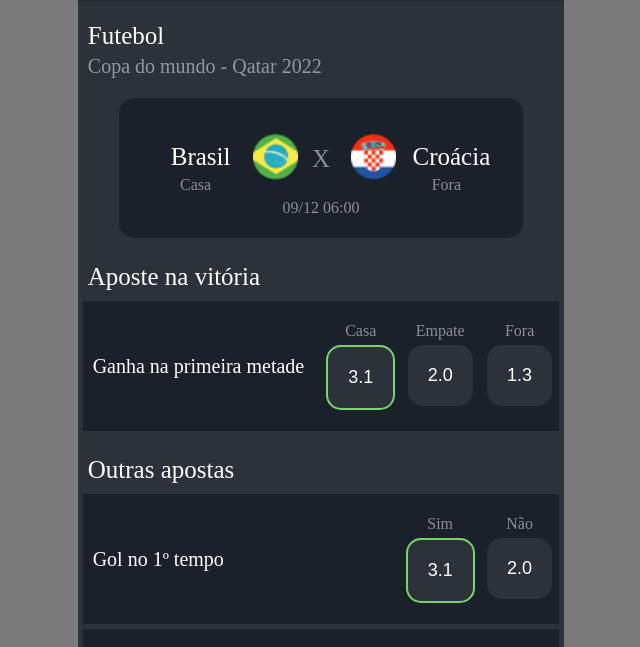
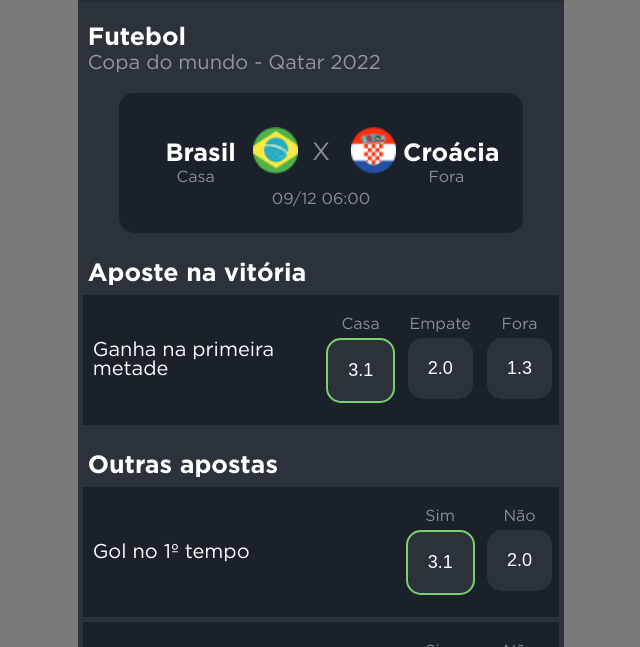
Before and after one commit to Breninho23/Flipzy, a plain HTML site: page index.html in a window 1280 px wide. Shown: the part 78-725 px from the top of the page, without its empty margins (319-959 px from the left). Drawn offline with Linux system fonts and the light colour scheme; the site is published under a folder, as on GitHub Pages, so addresses that start at the root find nothing.

Commit message:
Correção github Pages

```diff
--- a/src/styles/style.css
+++ b/src/styles/style.css
@@ -5,17 +5,17 @@
 
 @font-face {
     font-family: 'Gotham-Bold';
-    src: url('/Gotham-Font/Gotham-Bold.otf') format('truetype');
+    src: url('../fonts/Gotham-Font/Gotham-Bold.otf') format('truetype');
   }
 
 @font-face {
-    font-family: 'Gotham-Thin';
-    src:url("/Gotham-Font/GothamBook.ttf");
+    font-family: 'Gotham-Book';
+    src:url("../fonts/Gotham-Font/GothamBook.ttf");
 }
 
 @font-face {
   font-family: 'Gotham-Light';
-  src:url("/Gotham-Font/GothamLight.ttf");
+  src:url("../fonts/Gotham-Font/GothamLight.ttf");
 }
 
 body {
@@ -61,7 +61,7 @@
     color: rgba(255, 255, 255, 0.493);
     margin-left: 10px;
     font-size: 20px;
-    font-family: "Gotham-Thin";
+    font-family: "Gotham-Book";
 }
 
 .pnormal {
@@ -69,7 +69,7 @@
   color: rgba(255, 255, 255, 0.493);
   font-size: 16px;
   margin-bottom: 5px;
-  font-family: "Gotham-Thin";
+  font-family: "Gotham-Book";
 }
 
 .plight {
@@ -78,7 +78,7 @@
   margin-left: 10px;
   margin-bottom: auto;
   font-size: 20px;
-  font-family: "Gotham-Thin";
+  font-family: "Gotham-Book";
 }
 
 
```
Also changed, not shown: src/fonts/Gotham-Font/Gotham-Black.otf (renamed from Gotham-Font/Gotham-Black.otf), src/fonts/Gotham-Font/Gotham-Bold.otf (renamed from Gotham-Font/Gotham-Bold.otf), src/fonts/Gotham-Font/Gotham-BookItalic.otf (renamed from Gotham-Font/Gotham-BookItalic.otf), src/fonts/Gotham-Font/Gotham-Light.otf (renamed from Gotham-Font/Gotham-Light.otf), src/fonts/Gotham-Font/Gotham-Thin.otf (renamed from Gotham-Font/Gotham-Thin.otf), src/fonts/Gotham-Font/Gotham-ThinItalic.otf (renamed from Gotham-Font/Gotham-ThinItalic.otf), src/fonts/Gotham-Font/Gotham-UltraItalic.otf (renamed from Gotham-Font/Gotham-UltraItalic.otf), src/fonts/Gotham-Font/Gotham-XLight.otf (renamed from Gotham-Font/Gotham-XLight.otf), src/fonts/Gotham-Font/Gotham-XLightItalic.otf (renamed from Gotham-Font/Gotham-XLightItalic.otf), src/fonts/Gotham-Font/GothamBold.ttf (renamed from Gotham-Font/GothamBold.ttf), src/fonts/Gotham-Font/GothamBoldItalic.ttf (renamed from Gotham-Font/GothamBoldItalic.ttf), src/fonts/Gotham-Font/GothamBook.ttf (renamed from Gotham-Font/GothamBook.ttf), src/fonts/Gotham-Font/GothamBookItalic.ttf (renamed from Gotham-Font/GothamBookItalic.ttf), src/fonts/Gotham-Font/GothamLight.ttf (renamed from Gotham-Font/GothamLight.ttf), 5 more files.
